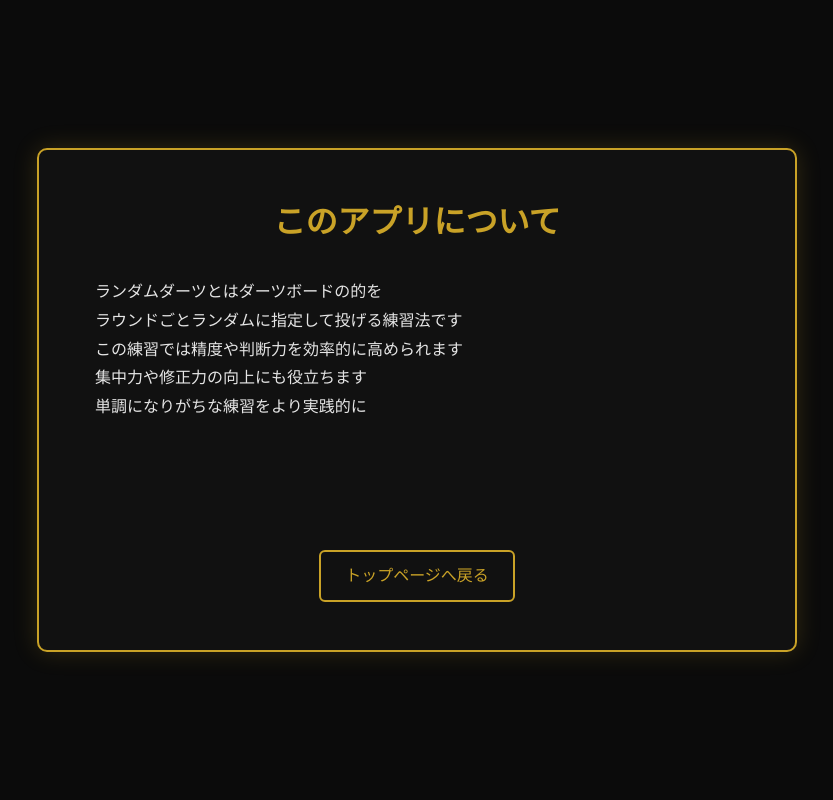
After one commit to sunny19water-beep/random-darts, a Flask app: page /about in a window 1280 px wide. The commit adds this page. Shown: the whole page, without its empty margins (223-1056 px from the left). Run offline with Flask 3, Linux system fonts and the light colour scheme.

Commit message:
説明用のページの追加

```diff
--- a/flaskr/__init__.py
+++ b/flaskr/__init__.py
@@ -47,6 +47,11 @@ def index():
     rate=0 #仮の値
     return render_template('index.html', rate=rate)
 
+
+@app.route('/about')
+def about():
+    return render_template('about.html')
+
 # ノーマル
 @app.route('/next')
 def next_page():
--- a/flaskr/app.py
+++ b/flaskr/app.py
@@ -32,6 +32,7 @@ def draw_Advanced_numbers():
 
 # git add .
 # git commit -m "update"
-# git push
+# git pushgit add .
+
 
 # このコマンドでgithubに送れる
--- /dev/null
+++ b/flaskr/static/about.css
@@ -0,0 +1,63 @@
+*,
+*::before,
+*::after {
+    box-sizing: border-box;
+}
+
+body {
+    min-height: 100vh;
+    margin: 0;
+    padding: 24px;
+    display: flex;
+    justify-content: center;
+    align-items: center;
+    background: #0b0b0b;
+    color: #e5e5e5;
+    font-family: sans-serif;
+}
+
+.about-card {
+    width: 100%;
+    max-width: 760px;
+    padding: 32px 24px;
+    background: #111;
+    border: 2px solid #c9a227;
+    border-radius: 10px;
+    box-shadow: 0 0 24px rgba(201, 162, 39, 0.2);
+}
+
+h1 {
+    margin: 0;
+    color: #c9a227;
+    text-align: center;
+}
+
+.about-content {
+    min-height: 240px;
+    margin: 32px 0;
+    line-height: 1.8;
+}
+
+.back-link {
+    display: block;
+    width: fit-content;
+    margin: 0 auto;
+    padding: 12px 24px;
+    color: #c9a227;
+    text-decoration: none;
+    border: 2px solid #c9a227;
+    border-radius: 6px;
+    transition: 0.2s;
+}
+
+.back-link:hover,
+.back-link:focus-visible {
+    background: #c9a227;
+    color: #0b0b0b;
+}
+
+@media screen and (min-width: 768px) {
+    .about-card {
+        padding: 48px 56px;
+    }
+}
--- /dev/null
+++ b/flaskr/templates/about.html
@@ -0,0 +1,26 @@
+<!DOCTYPE html>
+<html lang="ja">
+<head>
+    <meta charset="UTF-8">
+    <meta name="viewport" content="width=device-width, initial-scale=1">
+    <title>このアプリについて</title>
+    <link rel="stylesheet" href="{{ url_for('static', filename='sanitize.css') }}">
+    <link rel="stylesheet" href="{{ url_for('static', filename='about.css') }}">
+</head>
+<body>
+    <main class="about-card">
+        <h1>このアプリについて</h1>
+
+        <section class="about-content" aria-label="アプリの説明">
+            <p>
+ランダムダーツとはダーツボードの的を<br>ラウンドごとランダムに指定して投げる練習法です<br>
+この練習では精度や判断力を効率的に高められます<br>
+集中力や修正力の向上にも役立ちます<br>
+単調になりがちな練習をより実践的に<br>
+    </p>
+        </section>
+
+        <a class="back-link" href="{{ url_for('index') }}">トップページへ戻る</a>
+    </main>
+</body>
+</html>
```
Also changed, not shown: flaskr/templates/index.html (+10 -7 lines).
